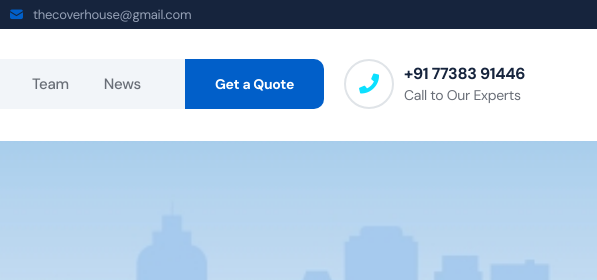
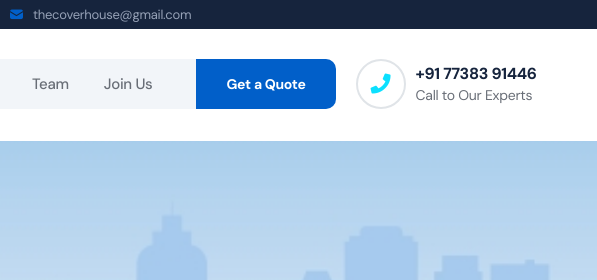
Before and after one commit to Aadarsh-Mane/coverhouse, a website: page public/agent_form.html in a window 1280 px wide. Shown: the top 280 px of the page, 495-1092 px from the left. Drawn offline with Linux system fonts and the light colour scheme; files whose address does not match are found by name.

Commit message:
Update agent_form.html

```diff
--- a/public/agent_form.html
+++ b/public/agent_form.html
@@ -296,7 +296,7 @@
                               <a href="./team.html">Team</a>
                             </li>
                             <li class="scrollToLink">
-                              <a href="./index.html">News </a>
+                              <a href="#">Join Us </a>
                             </li>
                           </ul>
                         </div>
```
